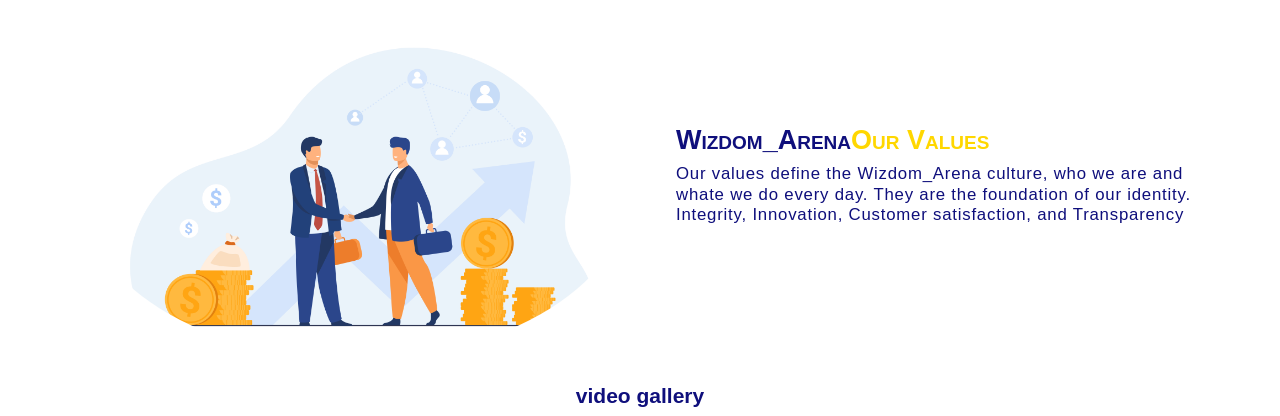
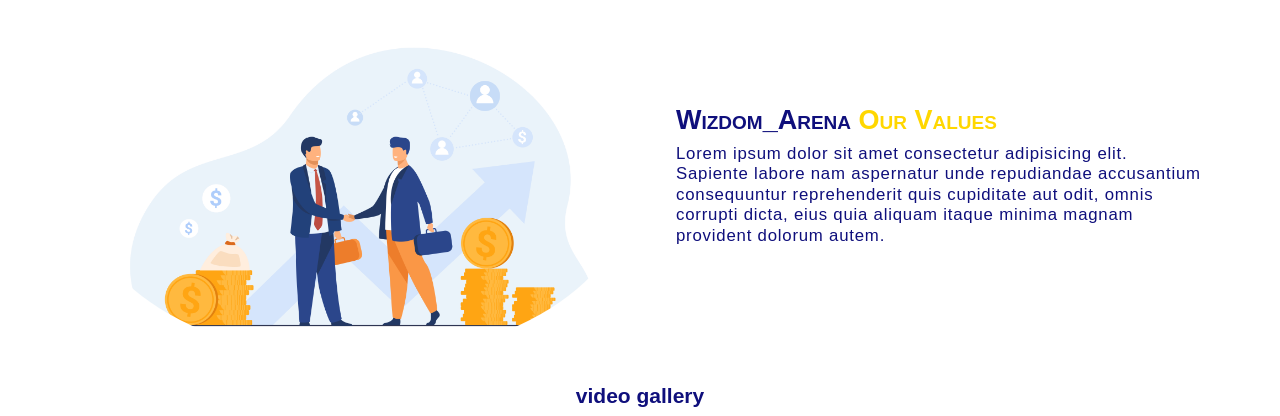
Before and after one commit to SolomonJude/Wizdom_Arena, a plain HTML site: page about.html in a window 1280 px wide. Shown: the part 346-762 px from the top of the page. Drawn offline with nearby package versions, Linux system fonts and the light colour scheme; a web font is replaced by a local one.

Commit message:
Update about.html

```diff
--- a/about.html
+++ b/about.html
@@ -22,7 +22,7 @@
         <div class="header">
             <div class="container">
                 <nav class="navbar navbar-expand-lg">
-                    <a href="#" class="navbar-brand">
+                    <a href="index.html" class="navbar-brand">
                         Wizdom_Arena
                     </a>
                     <button class="navbar-toggler" type="button" data-bs-toggle="collapse" data-bs-target="#navbarNav"
@@ -64,9 +64,9 @@
                         <img src="./images/pic4.jpg" class="img-fluid">
                     </div>
                     <div class="col-lg-6 col-md-12 ps-lg-5">
-                        <h2>Wizdom_Arena<span>Our Values</span></h2>
-                        <p>Our values define the Wizdom_Arena culture, who we are and whate we do every day. They are the
-                            foundation of our identity. Integrity, Innovation, Customer satisfaction, and  Transparency
+                        <h2>Wizdom_Arena <span> Our Values</span></h2>
+                        <p>Lorem ipsum dolor sit amet consectetur adipisicing elit.
+                            Sapiente labore nam aspernatur unde repudiandae accusantium consequuntur reprehenderit quis cupiditate aut odit, omnis corrupti dicta, eius quia aliquam itaque minima magnam provident dolorum autem.
                         </p>
                     </div>
                 </div>
```
